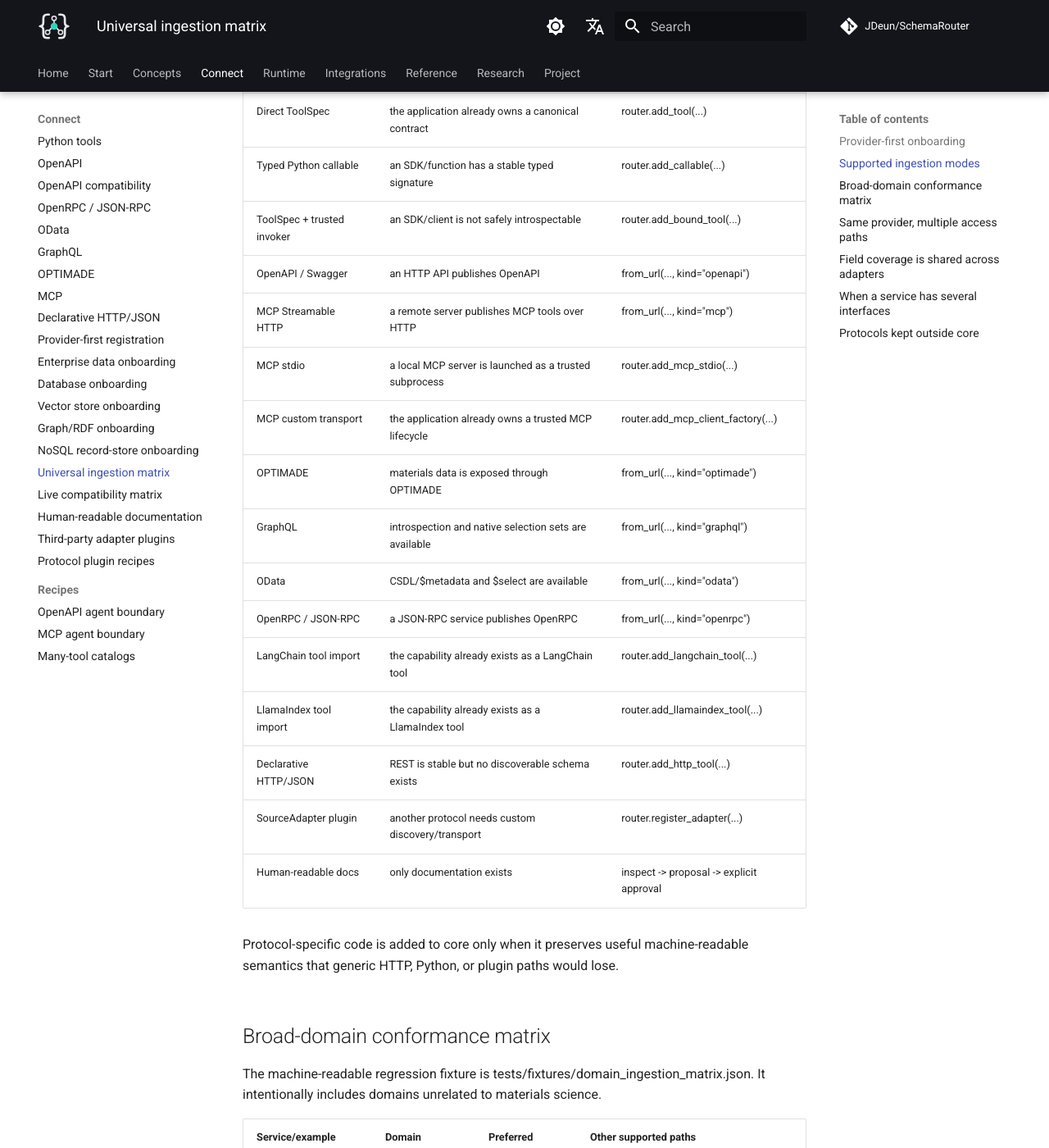
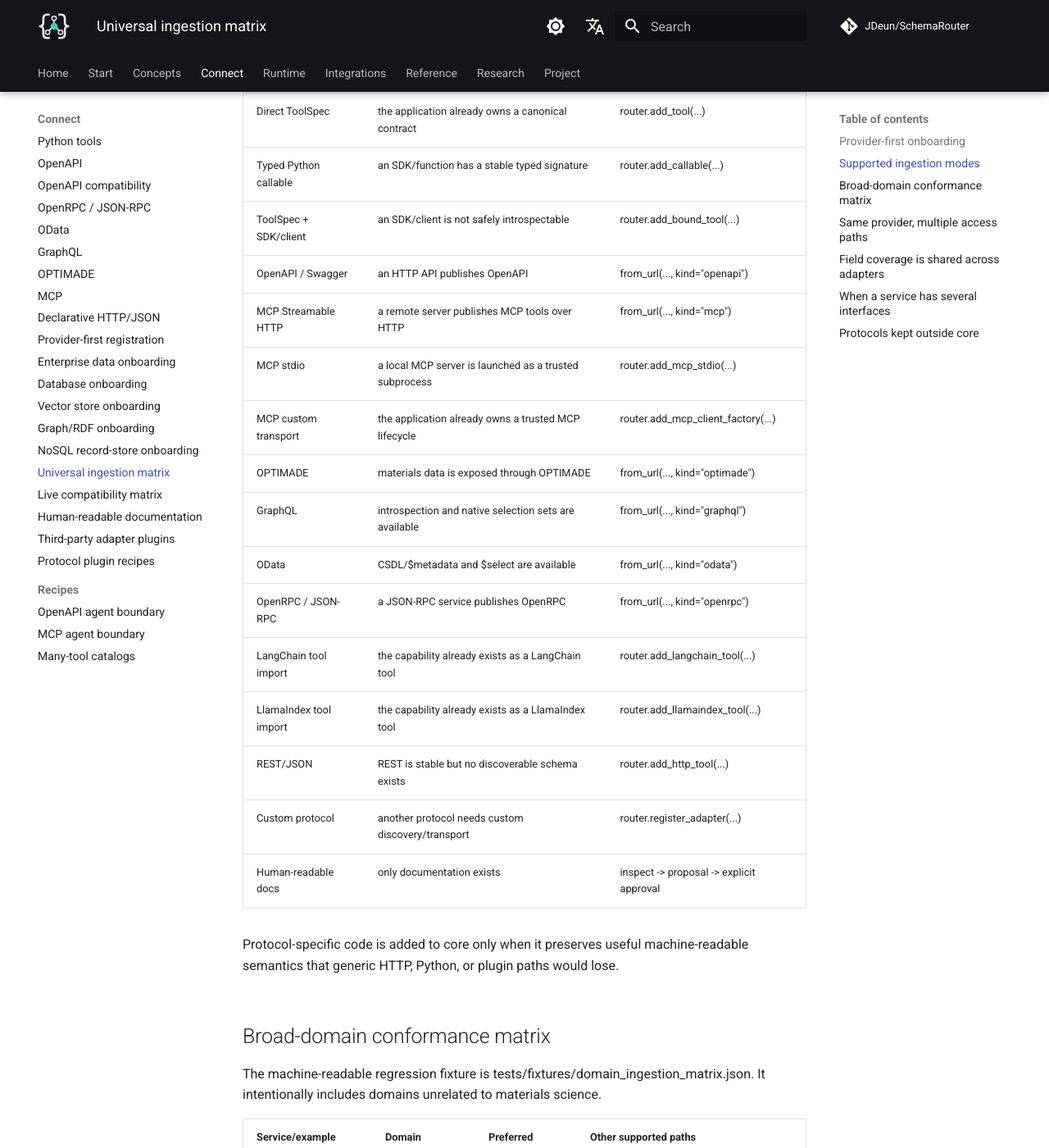
Before and after one commit to JDeun/SchemaRouter, an MkDocs documentation site: the page built from docs/guides/universal-ingestion.md, in a window 1280 px wide and 1400 px high, scrolled down 978 px. Shown: the whole window at 82% size. Built offline with MkDocs 1.6.1 and Material for MkDocs 9.7.7, drawn with Linux system fonts in a browser that asks for light colours; comment, search, counter and statistics services are not loaded.

Commit message:
docs: align ingestion labels with canonical product paths

```diff
--- a/docs/guides/universal-ingestion.md
+++ b/docs/guides/universal-ingestion.md
@@ -36,7 +36,7 @@
 | Provider profile | user knows the provider, not every protocol/SDK | `await router.add_provider(...)` |
 | Direct ToolSpec | the application already owns a canonical contract | router.add_tool(...) |
 | Typed Python callable | an SDK/function has a stable typed signature | router.add_callable(...) |
-| ToolSpec + trusted invoker | an SDK/client is not safely introspectable | router.add_bound_tool(...) |
+| ToolSpec + SDK/client | an SDK/client is not safely introspectable | router.add_bound_tool(...) |
 | OpenAPI / Swagger | an HTTP API publishes OpenAPI | from_url(..., kind="openapi") |
 | MCP Streamable HTTP | a remote server publishes MCP tools over HTTP | from_url(..., kind="mcp") |
 | MCP stdio | a local MCP server is launched as a trusted subprocess | router.add_mcp_stdio(...) |
@@ -47,8 +47,8 @@
 | OpenRPC / JSON-RPC | a JSON-RPC service publishes OpenRPC | from_url(..., kind="openrpc") |
 | LangChain tool import | the capability already exists as a LangChain tool | router.add_langchain_tool(...) |
 | LlamaIndex tool import | the capability already exists as a LlamaIndex tool | router.add_llamaindex_tool(...) |
-| Declarative HTTP/JSON | REST is stable but no discoverable schema exists | router.add_http_tool(...) |
-| SourceAdapter plugin | another protocol needs custom discovery/transport | router.register_adapter(...) |
+| REST/JSON | REST is stable but no discoverable schema exists | router.add_http_tool(...) |
+| Custom protocol | another protocol needs custom discovery/transport | router.register_adapter(...) |
 | Human-readable docs | only documentation exists | inspect -> proposal -> explicit approval |
 
 Protocol-specific code is added to core only when it preserves useful machine-readable semantics
```
